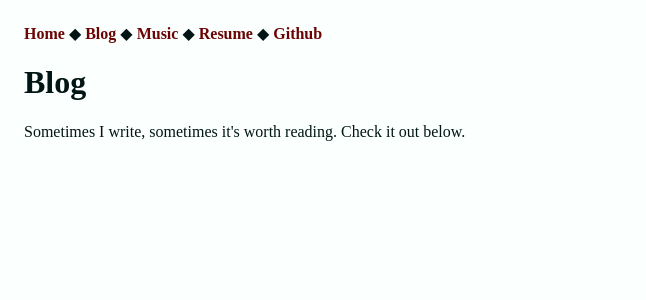
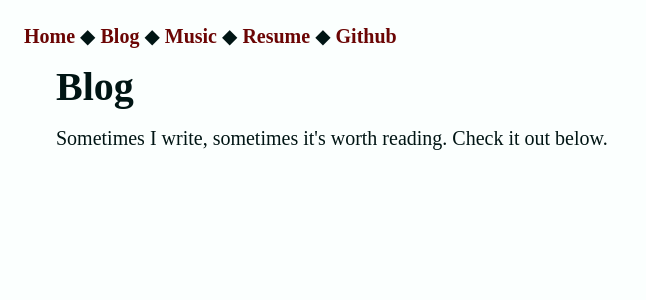
Before and after one commit to bboru21/bryanhadro, a Django app: page /blog/ in a window 1280 px wide. Shown: the top 300 px of the page, without its empty margins (0-646 px from the left). Run offline with Django 3.2, Linux system fonts and the light colour scheme; data that the repository does not hold is empty; some libraries are stand-ins or nearby versions.

Commit message:
adds font size updates, blog post open graph tags
* adds PROTOCOL and WEBSITE_URL to settings
* adds head_meta block and og tags to blost post template
* updates content margins and body font size

```diff
--- a/blog/views.py
+++ b/blog/views.py
@@ -4,6 +4,7 @@ from django.shortcuts import (
     render,
 )
 from .models import Post
+from django.conf import settings
 
 def index(request):
 
@@ -21,5 +22,6 @@ def post(request, year, month, day, urlname):
         'title': f'BryanHadro.com - Blog: {post.title}',
         'post': post,
         'keywords': [category.lower() for category in post.categories.all().values_list('name', flat=True)],
+        'url': f'{settings.WEBSITE_URL}{post.url}',
     }
     return render(request, 'blog/post.html', context)
--- a/website/templates/website/base.html
+++ b/website/templates/website/base.html
@@ -6,6 +6,8 @@
         {% if keywords %}
         <meta name="keywords" content="{{keywords|join:","}}" />
         {% endif %}
+        {% block 'head_meta' %}
+        {% endblock 'head_meta' %}
 
         <title>{{title}}</title>
 
@@ -24,7 +26,8 @@
             */
             body {
                 font-family: 'Hoefler Text', serif;
-                font-size: 1rem;
+                font-size: 1.25rem;
+                line-height: 1.5rem;
                 padding: 1rem;
                 color: #001514;
                 background-color: #FBFFFE;
@@ -33,6 +36,14 @@
             /*h1, h2, h3, h4, h5, h6 {
                 font-family: 'Futura', sans-serif;
             }*/
+
+            #content {
+                max-width: 1300px;
+                margin: 0 2rem;
+                @media (min-width: 1300px) {
+                    margin: 0 auto;
+                }
+            }
 
             a {
                 text-decoration: none;
@@ -70,7 +81,7 @@
             <a href="https://github.com/bboru21?tab=repositories" target="_blank">Github</a>
         </div>
 
-        <div>
+        <div id="content">
             {% block 'content' %}
             {% endblock 'content' %}
         </div>
```
Also changed, not shown: blog/templates/blog/post.html (+8 -0 lines), website/settings/base.py (+8 -0 lines).
